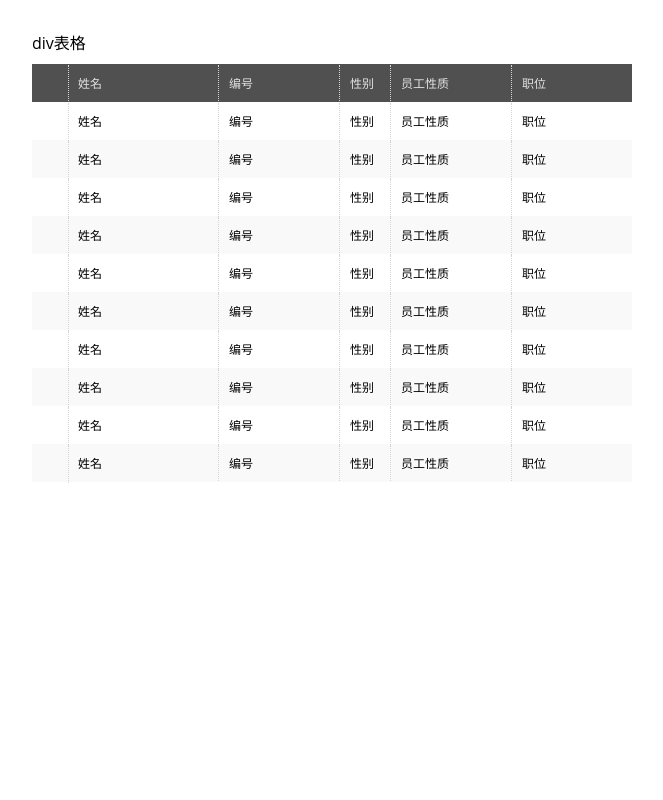
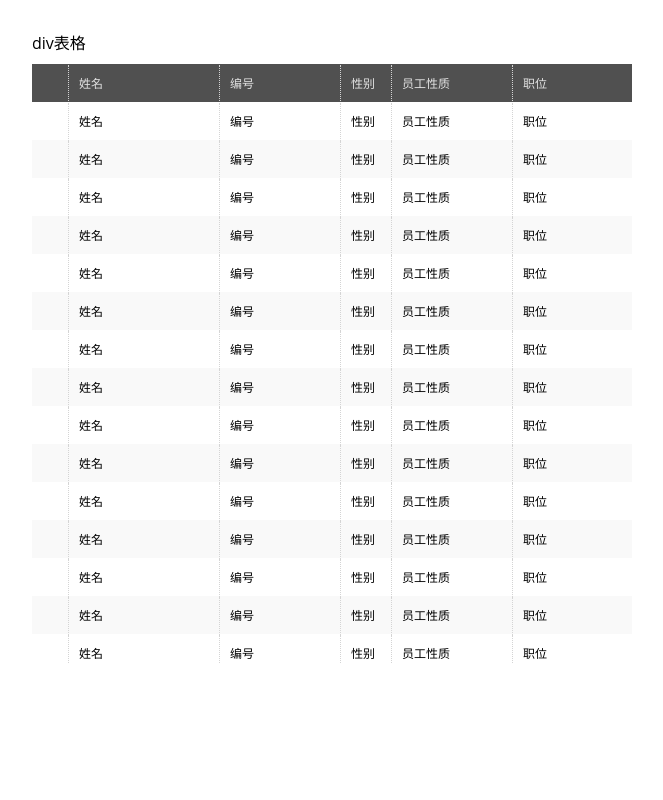
Before and after one commit to P-ppc/webComponents, a plain HTML site: page divTable/index.html in a window 1280 px wide. Shown: the whole page, without its empty margins (308-971 px from the left). Drawn offline with Linux system fonts and the light colour scheme.

Commit message:
divTable: 固定表头的竖向滚动

```diff
--- a/divTable/index.css
+++ b/divTable/index.css
@@ -36,16 +36,17 @@ p {
 .grid-header {
     color: #e2e2e2;
     background: #505050;
+    position: relative;
 }
 
 .grid-header .freeze {
     position: absolute;
-    z-index: 1000;
 }
 
 .grid-header .free {
     position: relative;
-    left: 36px;
+    /* 36 + 1: 为了Border*/
+    left: 37px;
     overflow: hidden;
 }
 
@@ -55,16 +56,17 @@ p {
 
 .grid-body {
     overflow: hidden;
+    position: relative;
 }
 
 .grid-body .freeze {
     position: absolute;
-    z-index: 1000;
 }
 
 .grid-body .free {
     position: relative;
-    left: 36px;
+    /* 36 + 1: 为了Border*/
+    left: 37px;
     overflow: auto;
 }
 
--- a/divTable/index.html
+++ b/divTable/index.html
@@ -79,7 +79,7 @@
 $(function() {
     var _list = {};
     _list.list = [];
-    for (var i = 0; i < 10; i++) {
+    for (var i = 0; i < 100; i++) {
         _list.list.push(i);
     }
     var gridBodyHtml = template("gridBodyTemplate", _list);
@@ -91,15 +91,19 @@ $(function() {
     var bodyHeight = $(".grid").height() - headerHeight;
     var bodyWidth = $(".grid").width();
     $(".grid-body").css({
-        "height": bodyHeight < currentHeight ? bodyHeight : currentHeight,
-        "width": bodyWidth
+        height: bodyHeight < currentHeight ? bodyHeight : currentHeight,
+        width: bodyWidth
     });
     // 计算grid-body .free的宽度
     var freezeWdith = 36;
     $(".grid-body .free").css({
-        "height": bodyHeight < currentHeight ? bodyHeight : currentHeight,
-        "width": bodyWidth - freezeWdith
+        height: bodyHeight < currentHeight ? bodyHeight : currentHeight,
+        width: bodyWidth - freezeWdith
     });
+    // 计算grid-body .freeze的高度
+    $(".grid-body .freeze").css({
+        height: bodyHeight < currentHeight ? bodyHeight : currentHeight
+    })
     // 计算.grid-row的宽度
     var scrollWidth = $(".grid-body .free")[0].scrollWidth;
     $(".grid-body .free .grid-row").width(scrollWidth);
@@ -112,6 +116,8 @@ $(function() {
         // 基础的header跟随grid-body滚动
         var currentX = $(this).scrollLeft();
         $(".grid-header .free .grid-row").css("left", "-" + currentX + "px");
+        var currentY = $(this).scrollTop();
+        $(".grid-body .freeze").css("top", "-" + currentY + "px");
     });
 });
 </script>
```
